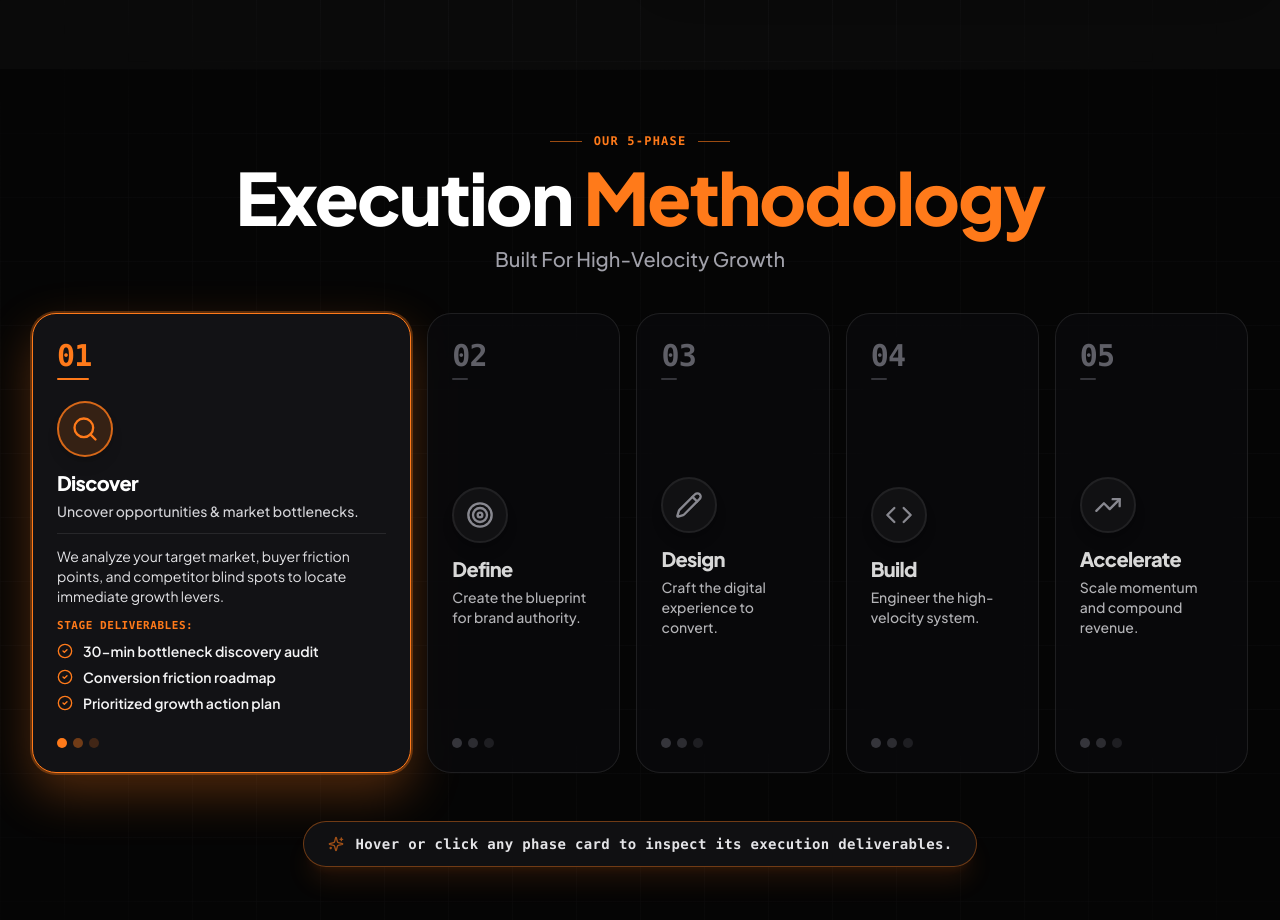
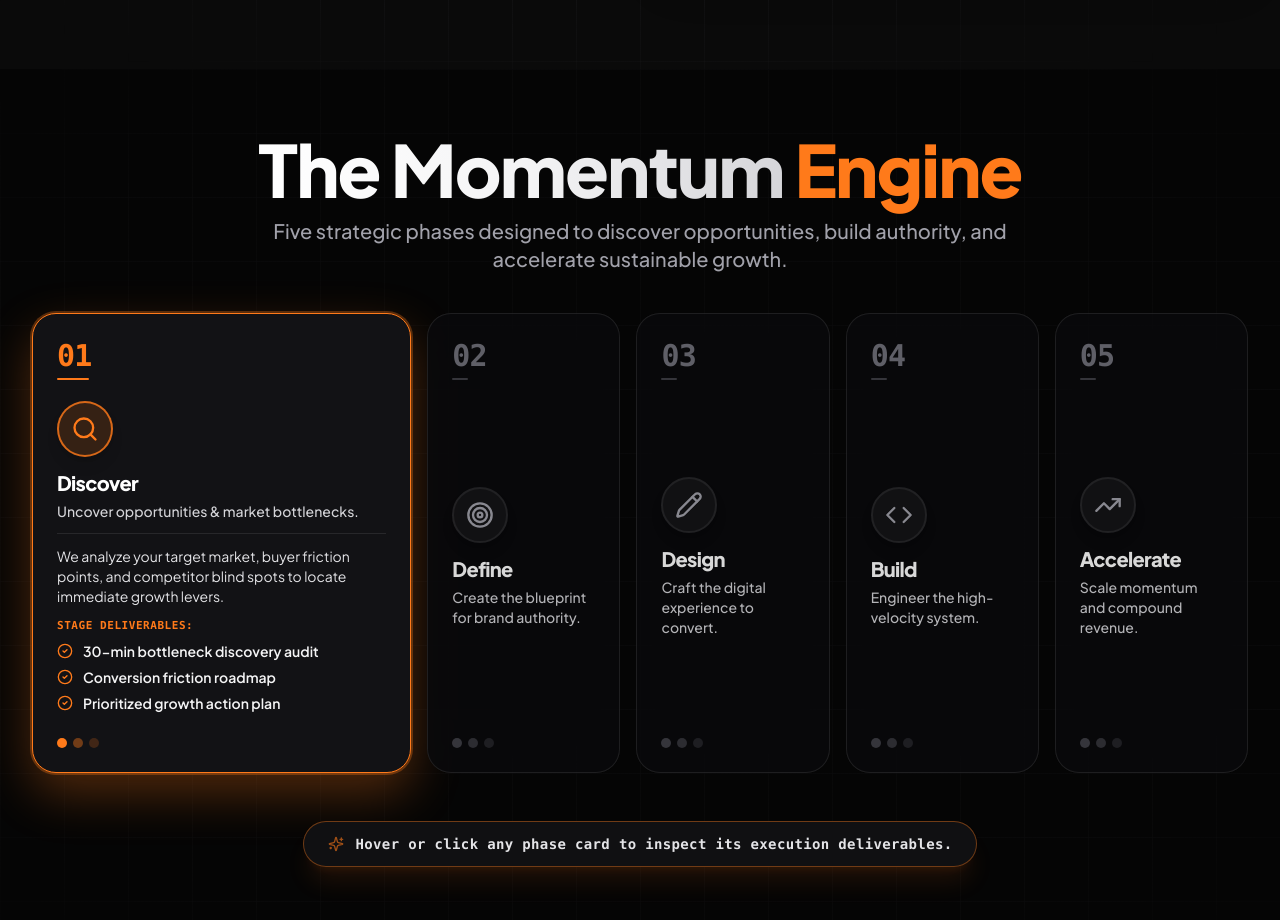
Before and after one commit to itsroosguy/roosx, a React (Vite) app: page / in a window 1280 px wide. Shown: the part 1980-2900 px from the top of the page. Built offline with nearby package versions, Linux system fonts and the light colour scheme.

Commit message:
Update ProcessSection header title to 'The Momentum Engine' and description, remove top eyebrow badge

```diff
--- a/src/components/ProcessSection.tsx
+++ b/src/components/ProcessSection.tsx
@@ -117,7 +117,7 @@ export const ProcessSection: React.FC<ProcessSectionProps> = ({
 
       <div className="max-w-7xl mx-auto px-4 sm:px-6 lg:px-8 relative z-10 space-y-10 text-center">
 
-        {/* HEADER BLOCK (MATCHING IMAGE: ― OUR 5-PHASE ― EXECUTION METHODOLOGY) */}
+        {/* HEADER BLOCK: THE MOMENTUM ENGINE (NO BADGE, SILVER WHITE & ORANGE TITLE + NEW DESCRIPTION) */}
         <motion.div
           initial={{ opacity: 0, y: 25 }}
           whileInView={{ opacity: 1, y: 0 }}
@@ -125,23 +125,19 @@ export const ProcessSection: React.FC<ProcessSectionProps> = ({
           transition={{ duration: 0.6 }}
           className="space-y-3 max-w-4xl mx-auto text-center"
         >
-          <div className="flex items-center justify-center gap-3 text-xs font-mono font-bold text-[#FF7A1A] uppercase tracking-widest">
-            <span className="w-8 h-px bg-[#FF7A1A]/60" />
-            <span>OUR 5-PHASE</span>
-            <span className="w-8 h-px bg-[#FF7A1A]/60" />
-          </div>
-
           <h2 className="font-display text-4xl sm:text-6xl md:text-7xl font-black tracking-tight leading-[1.08]">
-            <span className="text-white">Execution </span>
-            <span className="text-[#FF7A1A]">Methodology</span>
+            <span className="bg-gradient-to-r from-white via-zinc-100 to-zinc-300 bg-clip-text text-transparent">
+              The Momentum{' '}
+            </span>
+            <span className="text-[#FF7A1A]">Engine</span>
           </h2>
 
-          <p className="text-base sm:text-xl font-medium text-zinc-400">
-            Built For High-Velocity Growth
+          <p className="text-base sm:text-lg md:text-xl font-medium text-zinc-400 max-w-3xl mx-auto">
+            Five strategic phases designed to discover opportunities, build authority, and accelerate sustainable growth.
           </p>
         </motion.div>
 
-        {/* LOCKED HEIGHT UNIFIED ELECTRIC ORANGE ACCORDION DECK (REBALANCED FLEX RATIO) */}
+        {/* LOCKED HEIGHT UNIFIED ELECTRIC ORANGE ACCORDION DECK */}
         <div className="flex flex-col lg:flex-row items-stretch justify-center gap-4 max-w-7xl mx-auto h-[430px] sm:h-[460px] select-none">
           {process5StepCards.map((card) => {
             const isActive = card.id === activeCardId;
@@ -213,7 +209,6 @@ export const ProcessSection: React.FC<ProcessSectionProps> = ({
                         transition={{ duration: 0.25 }}
                         className="space-y-3 pt-3 border-t border-zinc-800 shrink-0"
                       >
-                        {/* LARGER DESCRIPTION TEXT */}
                         <p className="text-xs sm:text-sm text-zinc-200 leading-relaxed font-normal">
                           {card.description}
                         </p>
```
